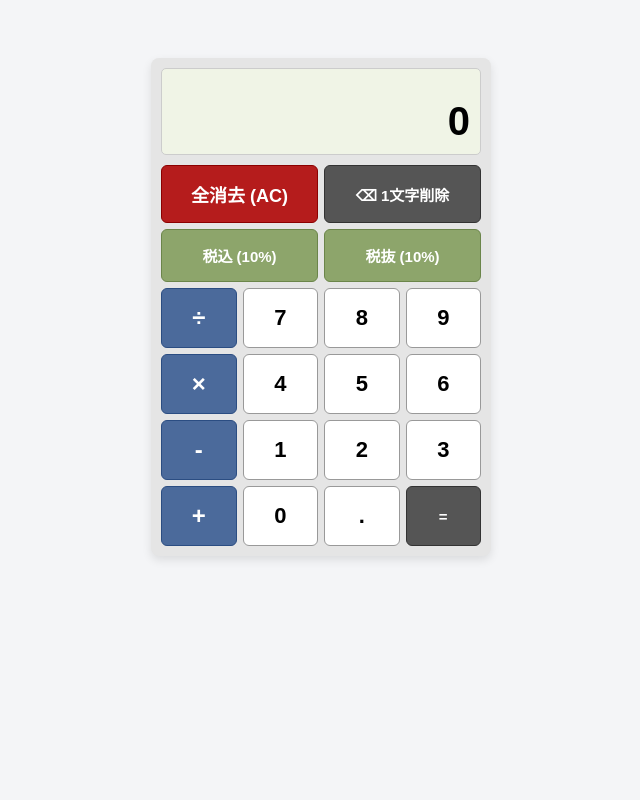
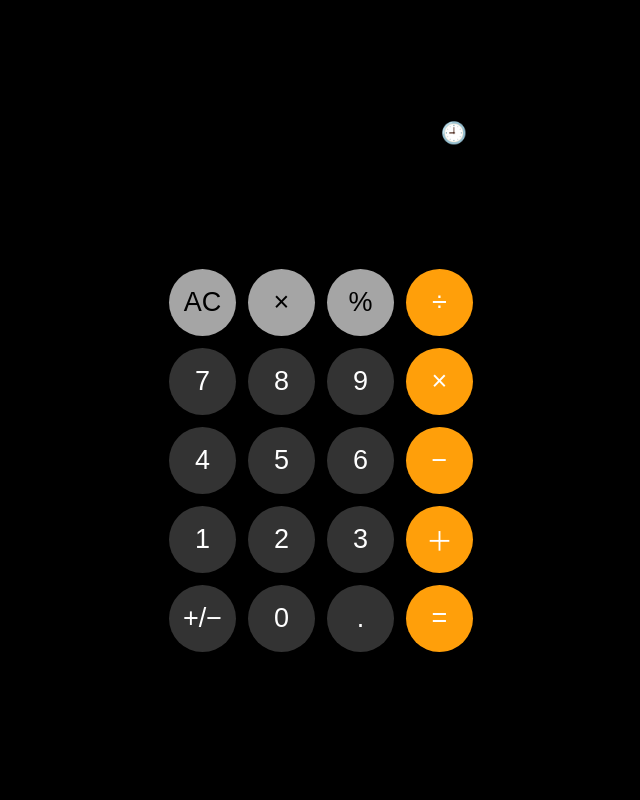
Before and after one commit to shunya-kimura/calculator, a Java web app: page /calculator in a window 1280 px wide. Shown: the whole page, without its empty margins (319-959 px from the left). Run offline with Tomcat 11, a stand-in JSP engine, Linux system fonts and the light colour scheme.

Commit message:
画面レイアウトを黒基調のデザインに変更
dev版のレイアウト（index.jsp の構造と style.css）に合わせた。
ボタンの動作（JS）は含めていない。

Co-Authored-By: Claude Opus 5.5 <noreply@anthropic.com>

```diff
--- a/Calculator/src/main/webapp/WEB-INF/views/index.jsp
+++ b/Calculator/src/main/webapp/WEB-INF/views/index.jsp
@@ -1,124 +1,81 @@
 <%@ page language="java" contentType="text/html; charset=UTF-8" pageEncoding="UTF-8"%>
 <!DOCTYPE html>
-<html>
+<html lang="ja">
 <head>
 <meta charset="UTF-8">
+<meta name="viewport" content="width=device-width, initial-scale=1">
 <title>Calculator</title>
-<style>
-  body {
-    display: flex;
-    justify-content: center;
-    padding-top: 50px;
-    font-family: sans-serif;
-    background-color: #f4f5f7;
-  }
-
-  .calculator {
-    width: 320px;
-    background-color: #e5e5e5;
-    padding: 10px;
-    border-radius: 8px;
-    box-shadow: 0 4px 10px rgba(0,0,0,0.1);
-  }
-
-  .display {
-    background-color: #f0f4e6;
-    padding: 10px;
-    border-radius: 5px;
-    text-align: right;
-    margin-bottom: 10px;
-    border: 1px solid #ccc;
-  }
-
-  .history {
-    font-size: 16px;
-    color: #333;
-    min-height: 20px;
-  }
-
-  .result-display {
-    font-size: 40px;
-    font-weight: bold;
-    color: #000;
-    margin: 0;
-  }
-
-  .keypad {
-    display: grid;
-    grid-template-columns: repeat(4, 1fr);
-    gap: 6px;
-  }
-
-  button {
-    padding: 15px 5px;
-    font-size: 18px;
-    border: 1px solid #999;
-    border-radius: 6px;
-    cursor: pointer;
-    font-weight: bold;
-  }
-
-  button:active {
-    opacity: 0.8;
-  }
-
-  .span-2 {
-    grid-column: span 2;
-  }
-
-  .btn-red { background-color: #b51c1c; color: white; border-color: #8b0000; }
-  .btn-dark { background-color: #555555; color: white; border-color: #333333; font-size: 15px; }
-  .btn-green { background-color: #8da56b; color: white; border-color: #6b854a; font-size: 15px; }
-  .btn-blue { background-color: #4b6a9b; color: white; border-color: #2b4d82; font-size: 24px; }
-  .btn-white { background-color: #ffffff; color: #000000; font-size: 22px; }
-</style>
+<link rel="stylesheet" href="${pageContext.request.contextPath}/css/style.css">
 </head>
 <body>
 
 <div class="calculator">
-  <div class="display">
-    <div class="history"></div>
-    <div class="result-display">
+
+    <!-- 履歴 -->
+    <div class="top-bar">
+        <button type="button" class="history-icon" aria-label="履歴を表示">🕘</button>
+    </div>
+
+    <!-- 表示欄 -->
     <%
         Object result = request.getAttribute("result");
-        out.print(result != null ? result : "0");
     %>
-    </div>
-  </div>
+    <input type="text" id="display" class="display" value="<%= result != null ? result : "" %>" readonly aria-label="入力値と計算結果">
 
     <form action="calculator" method="post" id="calcForm">
-    <div class="keypad">
-      <button type="submit" formaction="clear" class="btn-red span-2">全消去 (AC)</button>
-      <button type="button" class="btn-dark span-2">⌫ 1文字削除</button>
 
-      <button type="button" class="btn-green span-2">税込 (10%)</button>
-      <button type="button" class="btn-green span-2">税抜 (10%)</button>
+        <!-- 電卓ボタン -->
+        <div class="buttons">
 
-      <button type="button" class="btn-blue">÷</button>
-      <button type="button" class="btn-white">7</button>
-      <button type="button" class="btn-white">8</button>
-      <button type="button" class="btn-white">9</button>
+            <!-- 1段目 -->
+            <button class="function" type="submit" formaction="clear">AC</button>
+            <button class="function" type="button" aria-label="1文字削除">×</button>
+            <button class="function" type="button">%</button>
+            <button class="operator" type="button">÷</button>
 
-      <button type="button" class="btn-blue">×</button>
-      <button type="button" class="btn-white">4</button>
-      <button type="button" class="btn-white">5</button>
-      <button type="button" class="btn-white">6</button>
+            <!-- 2段目 -->
+            <button class="number" type="button">7</button>
+            <button class="number" type="button">8</button>
+            <button class="number" type="button">9</button>
+            <button class="operator" type="button" aria-label="掛ける">×</button>
 
-      <button type="button" class="btn-blue">-</button>
-      <button type="button" class="btn-white">1</button>
-      <button type="button" class="btn-white">2</button>
-      <button type="button" class="btn-white">3</button>
+            <!-- 3段目 -->
+            <button class="number" type="button">4</button>
+            <button class="number" type="button">5</button>
+            <button class="number" type="button">6</button>
+            <button class="operator" type="button">−</button>
 
-      <button type="button" class="btn-blue">+</button>
-      <button type="button" class="btn-white">0</button>
-      <button type="button" class="btn-white">.</button>
-      <button type="submit" class="btn-dark">=</button>
+            <!-- 4段目 -->
+            <button class="number" type="button">1</button>
+            <button class="number" type="button">2</button>
+            <button class="number" type="button">3</button>
+            <button class="operator" type="button">＋</button>
+
+            <!-- 5段目 -->
+            <button class="sign" type="button">+/−</button>
+            <button class="number" type="button">0</button>
+            <button class="number" type="button">.</button>
+            <button class="operator" type="submit">=</button>
+
         </div>
 
         <input type="hidden" name="num1" id="num1" value="">
         <input type="hidden" name="operator" id="operator" value="">
         <input type="hidden" name="num2" id="num2" value="">
     </form>
+
+    <!-- メッセージ -->
+    <div class="status" id="status" role="status"></div>
+
+    <!-- 履歴表示エリア -->
+    <div id="historyArea" class="history-area" style="display: none;">
+        <div class="history-header">
+            <span>履歴</span>
+            <button type="button" class="history-close">閉じる</button>
+        </div>
+        <div id="historyList" class="history-list"></div>
+    </div>
+
 </div>
 
 </body>
--- a/Calculator/src/main/webapp/css/style.css
+++ b/Calculator/src/main/webapp/css/style.css
@@ -1 +1,182 @@
 @charset "UTF-8";
+
+body {
+    margin: 0;
+    min-height: 100vh;
+    background: #000;
+    font-family: -apple-system, BlinkMacSystemFont, "Helvetica Neue", Arial, sans-serif;
+    display: flex;
+    justify-content: center;
+    align-items: center;
+}
+
+.calculator {
+    width: 340px;
+    max-width: 100%;
+    padding: 18px;
+    box-sizing: border-box;
+    background: #000;
+    position: relative;
+}
+
+/* 上部 */
+.top-bar {
+    height: 32px;
+    display: flex;
+    justify-content: flex-end;
+    align-items: center;
+    margin-bottom: 6px;
+}
+
+/* 履歴アイコン */
+.history-icon {
+    border: none;
+    background: transparent;
+    color: #aaa;
+    font-size: 21px;
+    cursor: pointer;
+    padding: 4px 6px;
+}
+
+.history-icon:hover {
+    color: #fff;
+}
+
+/* 計算結果表示 */
+.display {
+    width: 100%;
+    height: 100px;
+    border: none;
+    outline: none;
+    background: transparent;
+    color: #fff;
+    font-size: 54px;
+    font-weight: 300;
+    text-align: right;
+    padding: 0 8px;
+    margin-bottom: 14px;
+    box-sizing: border-box;
+}
+
+/* ボタン */
+.buttons {
+    display: grid;
+    grid-template-columns: repeat(4, 1fr);
+    gap: 12px;
+}
+
+.buttons button {
+    width: 100%;
+    aspect-ratio: 1;
+    border: none;
+    border-radius: 50%;
+    font-size: 27px;
+    cursor: pointer;
+    display: flex;
+    align-items: center;
+    justify-content: center;
+}
+
+/* 数字 */
+.number {
+    background: #333;
+    color: #fff;
+}
+
+.number:active {
+    background: #555;
+}
+
+/* AC・削除・% */
+.function {
+    background: #a5a5a5;
+    color: #000;
+}
+
+.function:active {
+    background: #d4d4d4;
+}
+
+/* 演算子 */
+.operator {
+    background: #ff9f0a;
+    color: #fff;
+}
+
+.operator:active {
+    background: #fff;
+    color: #ff9f0a;
+}
+
+/* +/- */
+.sign {
+    background: #333;
+    color: #fff;
+}
+
+.sign:active {
+    background: #555;
+}
+
+/* エラー表示 */
+.status {
+    min-height: 22px;
+    margin-top: 10px;
+    color: #ff453a;
+    font-size: 14px;
+    text-align: center;
+}
+
+/* 履歴 */
+.history-area {
+    position: absolute;
+    top: 50px;
+    left: 18px;
+    right: 18px;
+    background: #1c1c1e;
+    border-radius: 16px;
+    padding: 14px;
+    box-sizing: border-box;
+    z-index: 10;
+    max-height: 260px;
+    overflow-y: auto;
+}
+
+.history-header {
+    display: flex;
+    justify-content: space-between;
+    align-items: center;
+    color: #fff;
+    margin-bottom: 12px;
+    font-size: 15px;
+}
+
+.history-close {
+    border: none;
+    background: transparent;
+    color: #ff9f0a;
+    font-size: 14px;
+    cursor: pointer;
+}
+
+.history-list {
+    color: #fff;
+    font-size: 16px;
+}
+
+.history-item {
+    padding: 10px 0;
+    border-bottom: 1px solid #333;
+    text-align: right;
+    overflow-wrap: anywhere;
+}
+
+.history-item:last-child {
+    border-bottom: none;
+}
+
+.history-empty {
+    color: #888;
+    text-align: center;
+    padding: 20px 0;
+}
```
Lines whose indentation alone changed are shown as unchanged.
